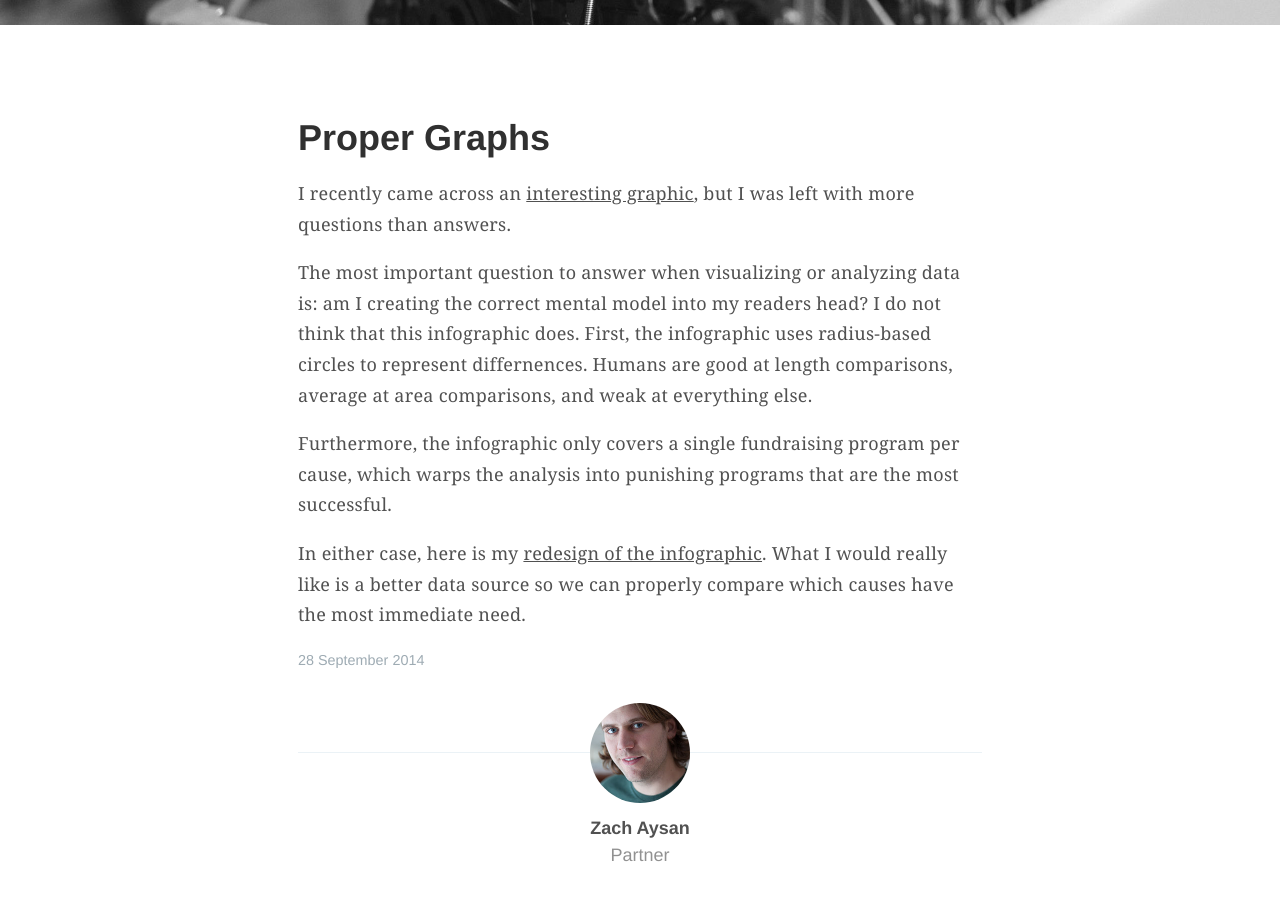
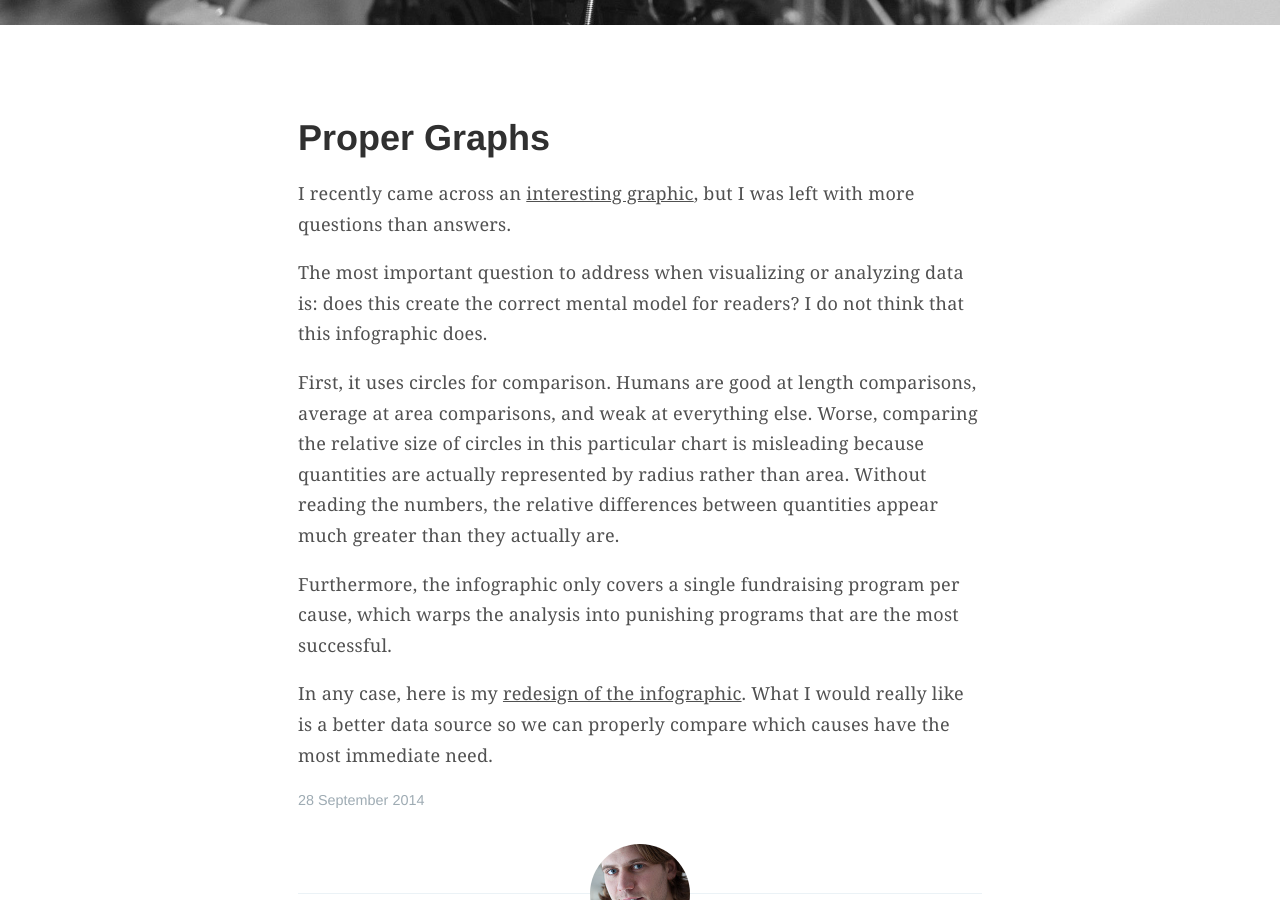
Before and after one commit to venn/blog, a Jekyll site: the page built from _posts/2014-09-28-proper-graphs.md, in a window 1280 px wide and 900 px high, scrolled down 325 px. Built offline with Jekyll 4.4.1, drawn with Linux system fonts in a browser that asks for light colours; comment, search, counter and statistics services are not loaded.

Commit message:
Some edits to graphs post

```diff
--- a/_posts/2014-09-28-proper-graphs.md
+++ b/_posts/2014-09-28-proper-graphs.md
@@ -8,8 +8,10 @@ type: draft
 
 I recently came across an [interesting graphic](http://cdn3.vox-cdn.com/uploads/chorus_asset/file/663618/Donating.vs.Death-Graph.0.jpg), but I was left with more questions than answers.
 
-The most important question to answer when visualizing or analyzing data is: am I creating the correct mental model into my readers head? I do not think that this infographic does. First, the infographic uses radius-based circles to represent differnences. Humans are good at length comparisons, average at area comparisons, and weak at everything else.
+The most important question to address when visualizing or analyzing data is: does this create the correct mental model for readers? I do not think that this infographic does.
+
+First, it uses circles for comparison. Humans are good at length comparisons, average at area comparisons, and weak at everything else. Worse, comparing the relative size of circles in this particular chart is misleading because quantities are actually represented by radius rather than area. Without reading the numbers, the relative differences between quantities appear much greater than they actually are.
 
 Furthermore, the infographic only covers a single fundraising program per cause, which warps the analysis into punishing programs that are the most successful.
 
-In either case, here is my [redesign of the infographic](http://i.imgur.com/98qOhrW.png). What I would really like is a better data source so we can properly compare which causes have the most immediate need.
+In any case, here is my [redesign of the infographic](http://i.imgur.com/98qOhrW.png). What I would really like is a better data source so we can properly compare which causes have the most immediate need.
```
